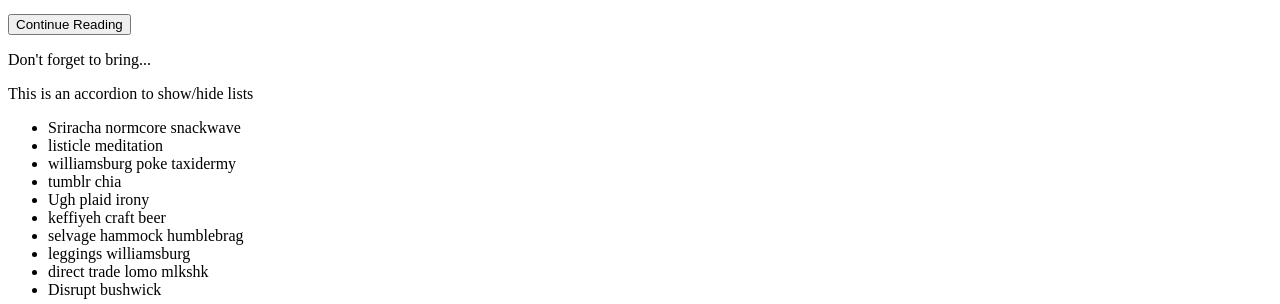
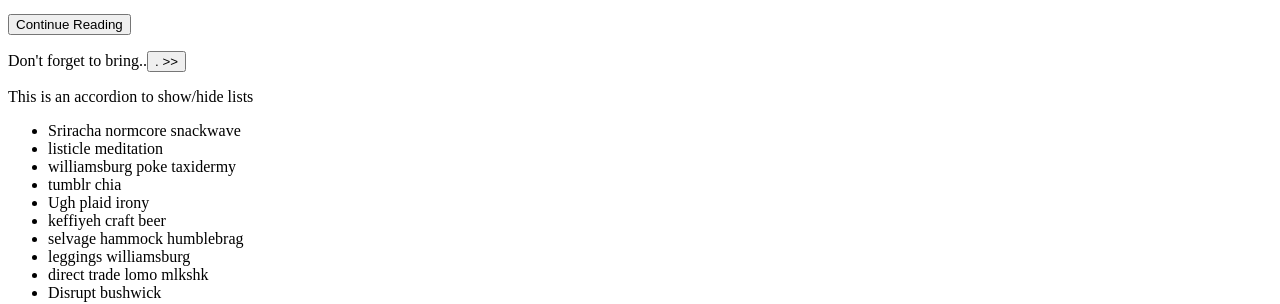
Before and after one commit to ArohanD/undercover-tourist-page-mockup, a React app: page / in a window 1280 px wide. Shown: the part 534-838 px from the top of the page. Built offline with nearby package versions, Linux system fonts and the light colour scheme; the HTML template or start-up script is replaced by a standard one.

Commit message:
Save progress on accordion

```diff
--- a/src/components/Accordion.jsx
+++ b/src/components/Accordion.jsx
@@ -15,16 +15,26 @@ const defaultItems = [
 
 const Accordion = () => {
 
-  const [items, setItems] = useState(defaultItems)
+  const [items, setItems] = useState(defaultItems);
+  const expand = (e) => {
+    e.preventDefault();
+
+    let content = document.getElementById('accordion_content');
+    console.log(content);
+
+  }
 
   return (
     <div className={'accordion_container'}>
-      <p className={'accordion_header'}>Don't forget to bring...</p>
-      <div className={'accordion_list'}>
+      <p className={'accordion_header'}>
+        <span>Don't forget to bring..</span>
+        <button onClick={(e) => expand(e)}>{'. >>'}</button>
+        </p>
+      <div className={'accordion_list'} id='accordion_content'>
         <p className={'accordion_list_header'}>This is an accordion to show/hide lists</p>
         <ul className={'accordion_list_holder'}>
           {
-            defaultItems.map(item => <li className={'accordion_list_item'}>{item}</li>)
+            items.map(item => <li className={'accordion_list_item'}>{item}</li>)
           }
         </ul>
       </div>
--- a/src/components/Side_Panel.jsx
+++ b/src/components/Side_Panel.jsx
@@ -4,8 +4,7 @@ const Side_Panel = (props) => {
   return (
     <div className={'side_panel'}>
       <img className={'avatar'} src='./Media/avatar.jpg'></img>
-      <p>Mail me an itinerary</p>
-
+      <p className={'side_panel_helper'}>Mail me an itinerary</p>
     </div>
   )
 }
```
Also changed, not shown: 2 other files (tests, documents, lock files or other folders).
